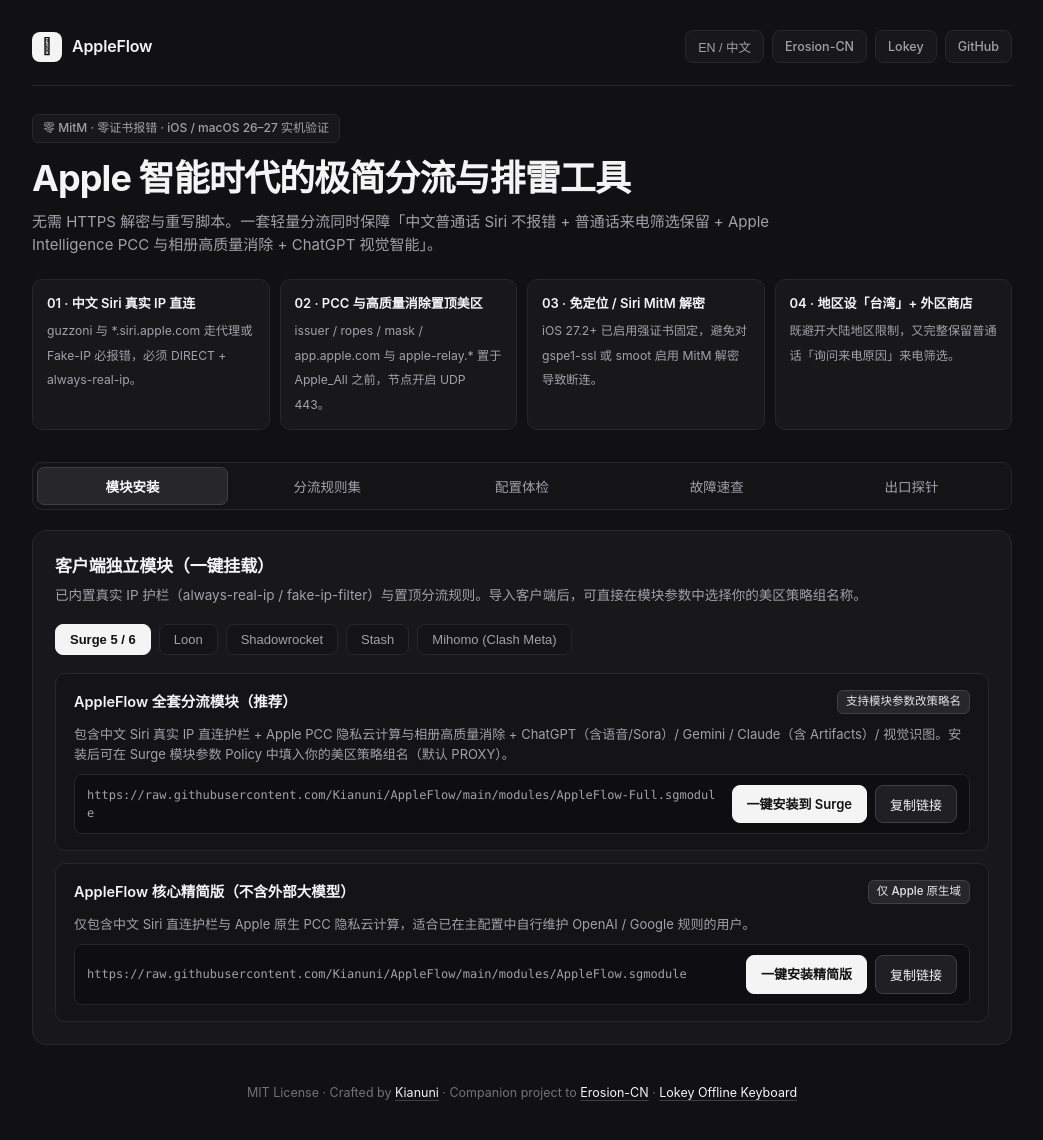
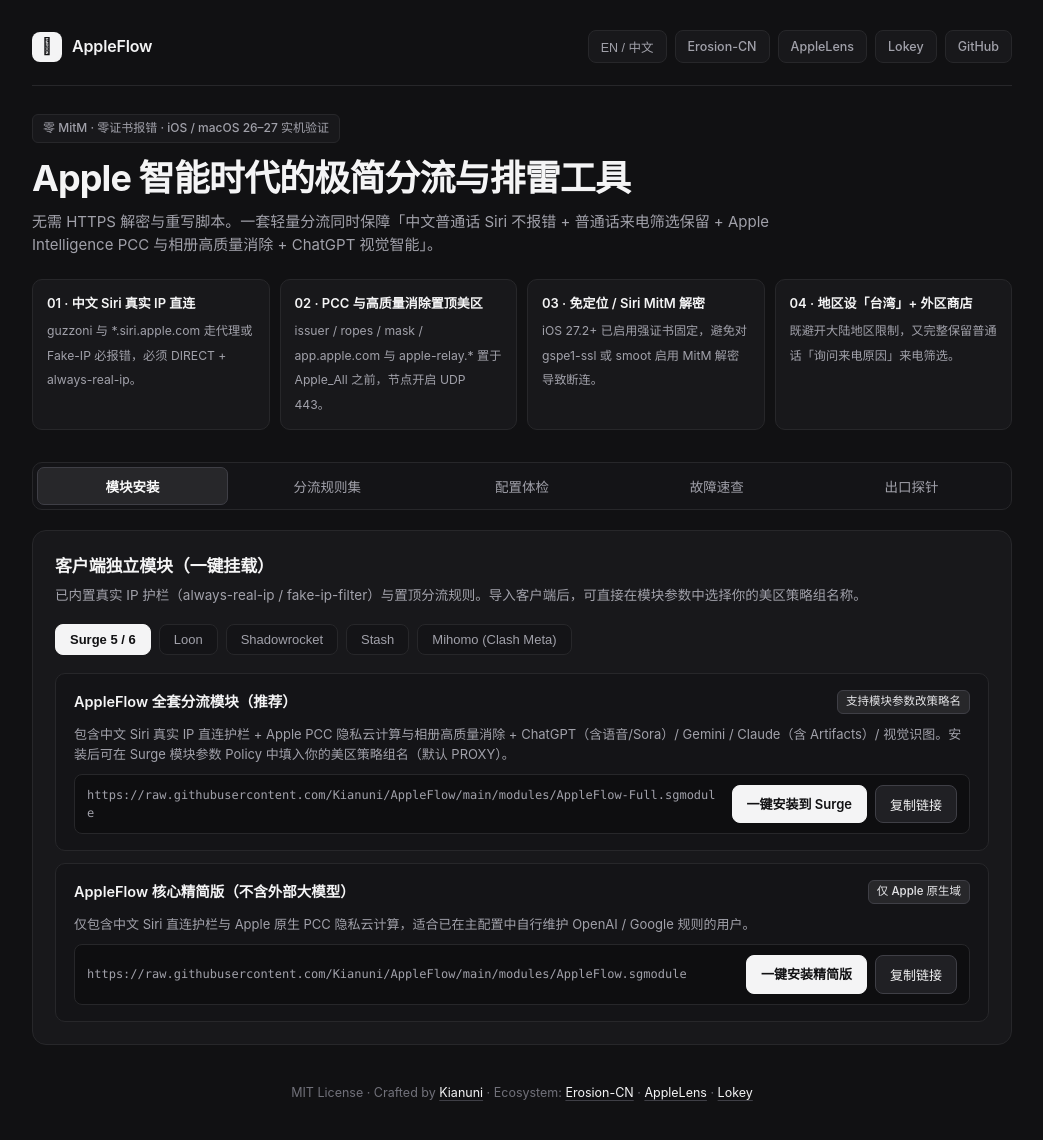
Before and after one commit to Kianuni/AppleFlow, a plain HTML site: page docs/index.html in a window 1280 px wide. Shown: the whole page, without its empty margins (118-1161 px from the left). Drawn offline with Linux system fonts and the light colour scheme.

Commit message:
docs: refine ecosystem cross-links and bilingual copy

```diff
--- a/docs/index.html
+++ b/docs/index.html
@@ -17,6 +17,7 @@
       <div class="topbar-actions">
         <button id="langToggle" class="pill-btn" type="button">EN / 中文</button>
         <a class="pill-btn" href="https://github.com/Kianuni/Erosion-CN" target="_blank" rel="noopener">Erosion-CN</a>
+        <a class="pill-btn" href="https://github.com/Kianuni/AppleLens" target="_blank" rel="noopener">AppleLens</a>
         <a class="pill-btn" href="https://kianuni.github.io/Lokey-Audit/" target="_blank" rel="noopener">Lokey</a>
         <a class="pill-btn" href="https://github.com/Kianuni/AppleFlow" target="_blank" rel="noopener">GitHub</a>
       </div>
@@ -262,7 +263,7 @@
     </section>
 
     <footer class="footer">
-      MIT License · Crafted by <a href="https://github.com/Kianuni" target="_blank" rel="noopener">Kianuni</a> · Companion project to <a href="https://github.com/Kianuni/Erosion-CN" target="_blank" rel="noopener">Erosion-CN</a> · <a href="https://kianuni.github.io/Lokey-Audit/" target="_blank" rel="noopener">Lokey Offline Keyboard</a>
+      MIT License · Crafted by <a href="https://github.com/Kianuni" target="_blank" rel="noopener">Kianuni</a> · Ecosystem: <a href="https://github.com/Kianuni/Erosion-CN" target="_blank" rel="noopener">Erosion-CN</a> · <a href="https://github.com/Kianuni/AppleLens" target="_blank" rel="noopener">AppleLens</a> · <a href="https://kianuni.github.io/Lokey-Audit/" target="_blank" rel="noopener">Lokey</a>
     </footer>
   </div>
 
```
Also changed, not shown: 2 other files.
